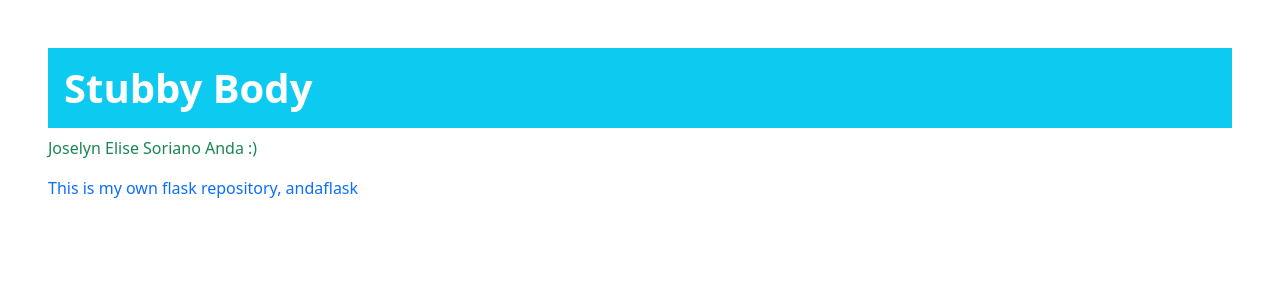
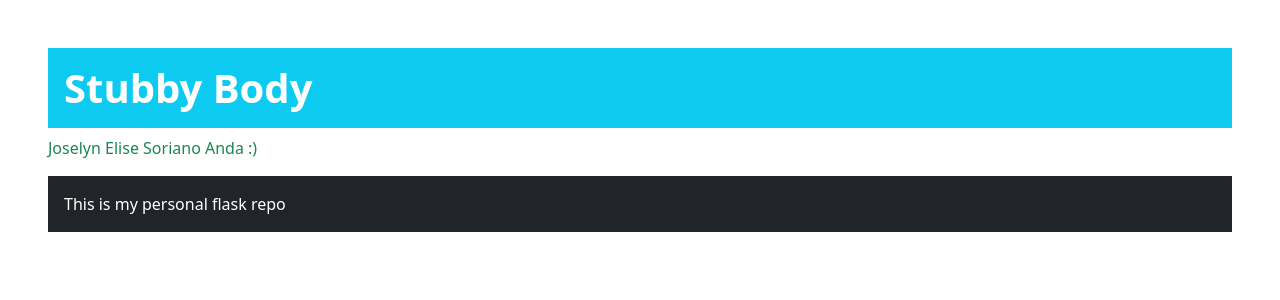
Before and after one commit to jesa06/andaflask, a Flask app: page /stub/ in a window 1280 px wide. Shown: the part 66-366 px from the top of the page. Run offline with Flask 2, Linux system fonts and the light colour scheme.

Commit message:
black background

```diff
--- a/templates/stub.html
+++ b/templates/stub.html
@@ -12,7 +12,8 @@
         <h1 class="p-3 mb-2 bg-info text-white"><strong>Stubby Body</strong></h1>
         <!--Got this code from https://getbootstrap.com/docs/4.0/utilities/colors/-->
         <p class="text-success">Joselyn Elise Soriano Anda :)</p>
-        <p class="text-primary">This is my own flask repository, andaflask</p>
+        <div class="p-3 mb-2 bg-dark text-white">This is my personal flask repo</div>
+
 
     </div>
 {% endblock %}
```
